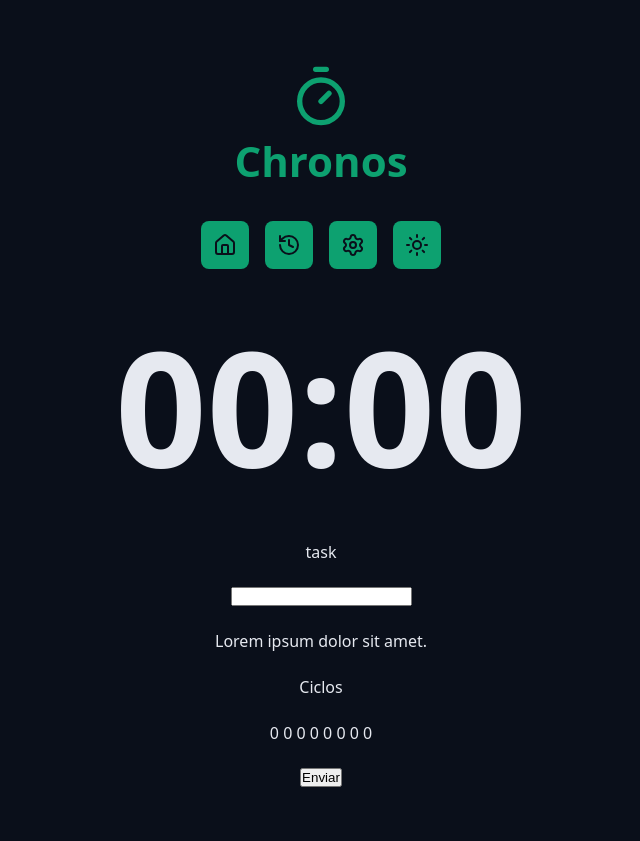
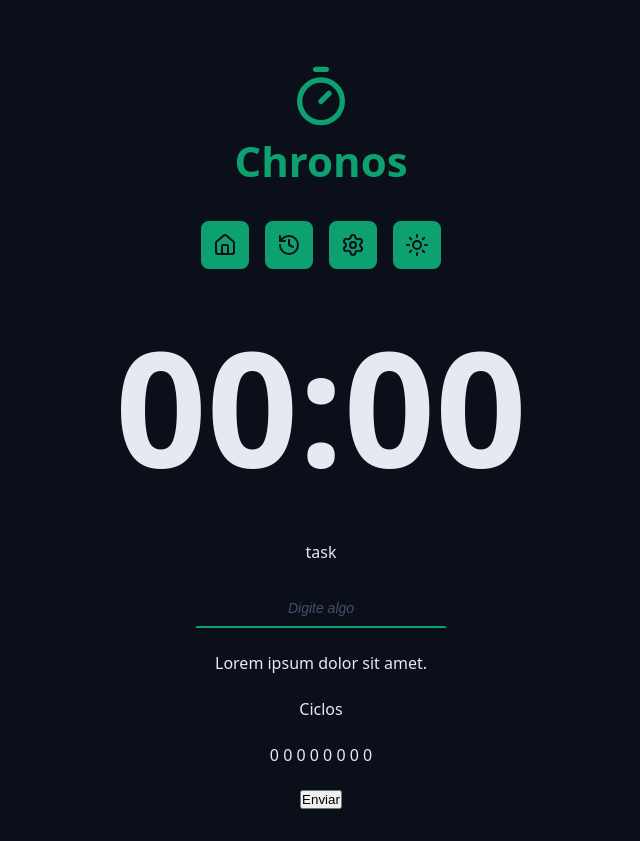
Before and after one commit to valdeirgsilva/chronos-pomodoro, a React (Vite) app: page / in a window 1280 px wide. Shown: the whole page, without its empty margins (319-959 px from the left). Before the commit the page ends 819 px from the top, so only its background shows below. Built offline with nearby package versions, Linux system fonts and the light colour scheme.

Commit message:
Input: adicionando estilos de CSS para input ativo, em foco e desativado

```diff
--- a/src/App.tsx
+++ b/src/App.tsx
@@ -25,7 +25,12 @@
       <Container>
         <form className='form' action=''>
           <div className='formRow'>
-            <DefaultInput labelText='task' id='meuInput' type='text' />
+            <DefaultInput
+              labelText='task'
+              id='meuInput'
+              type='text'
+              placeholder='Digite algo'
+            />
           </div>
 
           <div className='formRow'>
--- a/src/components/DefaultInput/index.tsx
+++ b/src/components/DefaultInput/index.tsx
@@ -1,7 +1,15 @@
+import styles from './styles.module.css';
+
 type DefaultInputProps = {
   id: string;
   labelText: string;
 } & React.ComponentProps<'input'>;
+
+// Exemplo para definir props utilizando 'interface'
+// interface DefaultInputProps extends React.ComponentProps<'input'>{
+//   id: string;
+//   labelText: string;
+// }
 
 export function DefaultInput({
   id,
@@ -12,7 +20,7 @@
   return (
     <>
       <label htmlFor={id}>{labelText}</label>
-      <input id={id} type={type} {...rest} />
+      <input className={styles.input} id={id} type={type} {...rest} />
     </>
   );
 }
--- a/src/components/DefaultInput/styles.module.css
+++ b/src/components/DefaultInput/styles.module.css
@@ -0,0 +1,27 @@
+.input {
+  background-color: transparent;
+  text-align: center;
+  font-size: 1.8rem;
+  padding: 0.8rem;
+  color: var(--text-default);
+  outline: none;
+  border: 0.2rem solid transparent;
+  border-bottom: 0.2rem solid var(--primary);
+  transform: all 0.1s ease-in-out;
+}
+
+.input:focus {
+  border-radius: 0.8rem;
+  border: 0.2rem solid var(--primary);
+}
+
+.input::placeholder {
+  color: var(--gray-500);
+  font-size: 1.4rem;
+  font-style: italic;
+}
+
+.input:disabled {
+  border-bottom: 0.2rem solid var(--disabled);
+  color: var(--text-muted);
+}
```
